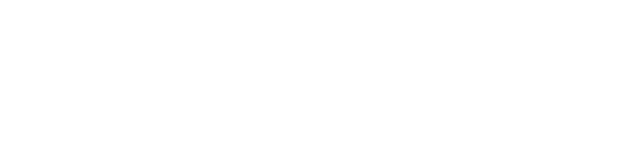
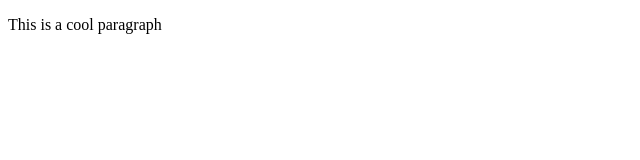
Before and after one commit to mollerjorge/git-playground, a website: page index.html in a window 1280 px wide. Shown: the whole page, without its empty margins (0-640 px from the left). Drawn offline with Linux system fonts and the light colour scheme.

Commit message:
add paragraph

```diff
--- a/index.html
+++ b/index.html
@@ -4,9 +4,9 @@
   <meta charset="UTF-8">
   <meta name="viewport" content="width=device-width, initial-scale=1.0">
   <meta http-equiv="X-UA-Compatible" content="ie=edge">
-  <title>Document</title>
+  <title>I changed the title in this branch</title>
 </head>
 <body>
-
+  <p>This is a cool paragraph</p>
 </body>
 </html>
```
